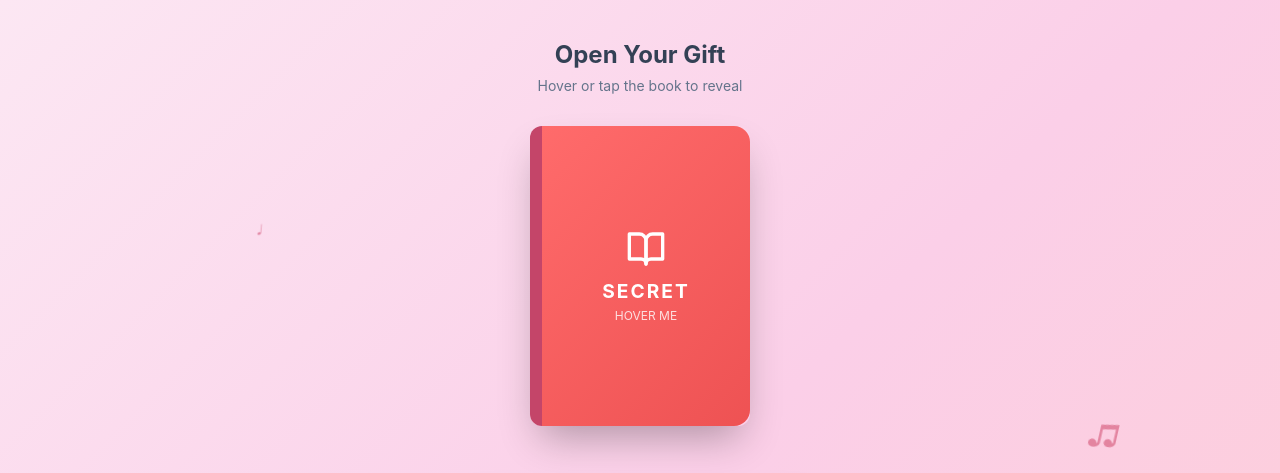
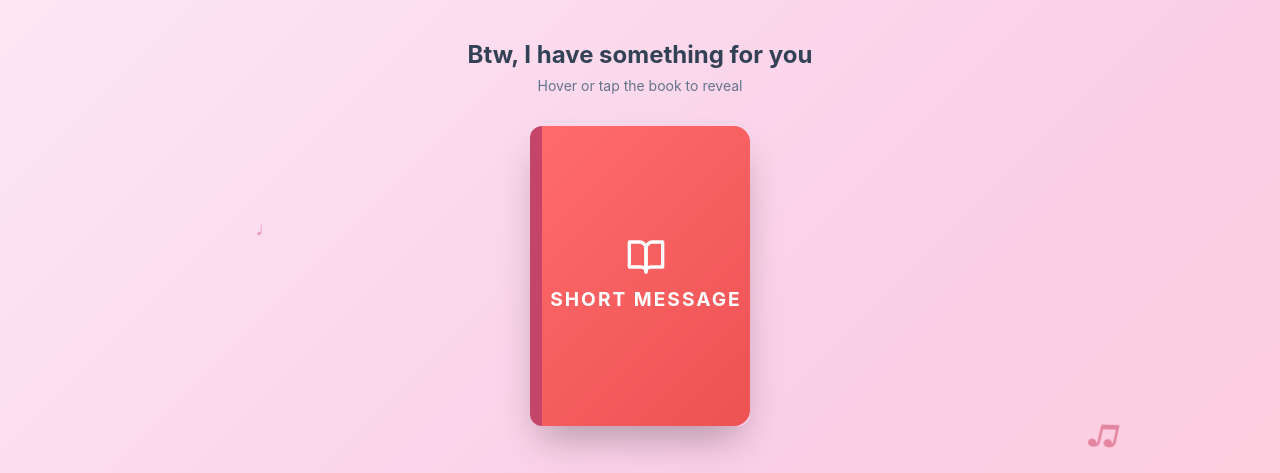
Before and after one commit to ReyDocs/Xmas_Gift_For_You, a plain HTML site: page confession.html in a window 1280 px wide. Shown: the top 473 px of the page. Drawn offline with Linux system fonts and the light colour scheme.

Commit message:
Added content

```diff
--- a/confession.html
+++ b/confession.html
@@ -16,14 +16,16 @@
 
     <!-- SECTION 1: THE BOOK -->
     <div>
-        <h2>Open Your Gift</h2>
+        <h2>Btw, I have something for you</h2>
         <p class="hint">Hover or tap the book to reveal</p>
 
         <div class="perspective-container">
             <div class="book">
                 <div class="inner-page">
                     <div class="inner-heart">♥</div>
-                    <p style="font-weight: bold; color: #1e293b; font-size: 1.1rem;">You are amazing!</p>
+                    <p style="font-weight: bold; color: #1e293b; font-size: .5rem;">
+                         If you haven't noticed it yet, this is a confession.
+                    </p>
                     <p style="font-size: 0.8rem; color: #64748b; margin-top: 5px;">Thanks for being you.</p>
                 </div>
                 <div class="cover">
@@ -31,8 +33,8 @@
                         <path d="M2 3h6a4 4 0 0 1 4 4v14a3 3 0 0 0-3-3H2z"></path>
                         <path d="M22 3h-6a4 4 0 0 0-4 4v14a3 3 0 0 1 3-3h7z"></path>
                     </svg>
-                    <div style="font-weight: bold; letter-spacing: 2px; font-size: 1.2rem;">SECRET</div>
-                    <div style="font-size: 0.75rem; opacity: 0.8; margin-top: 5px;">Hover Me</div>
+                    <div style="font-weight: bold; letter-spacing: 2px; font-size: 1.2rem;">Short Message</div>
+                    <div style="font-size: 0.75rem; opacity: 0.8; margin-top: 5px;"></div>
                 </div>
             </div>
         </div>
```
Also changed, not shown: index.html (+2 -2 lines).
